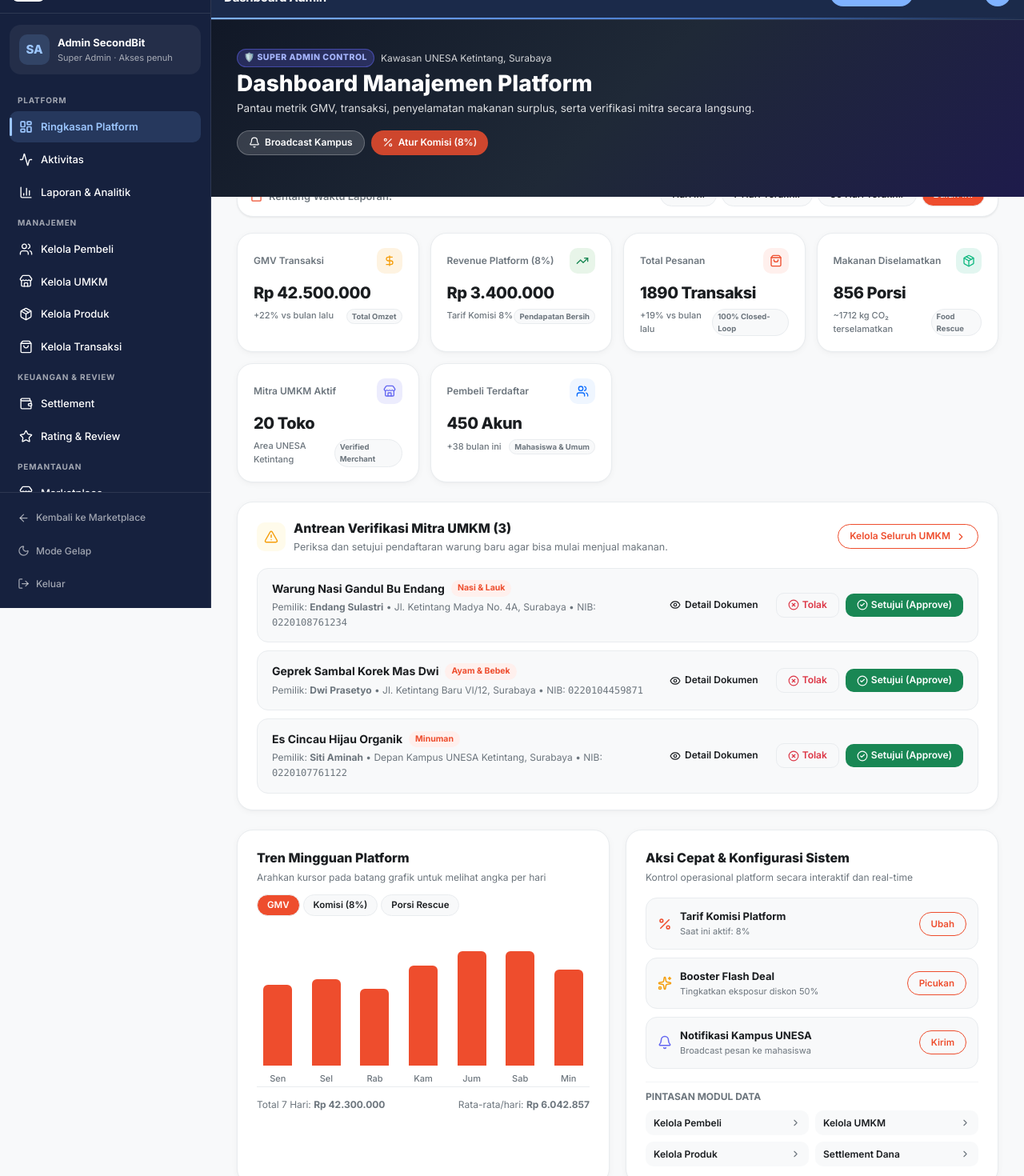
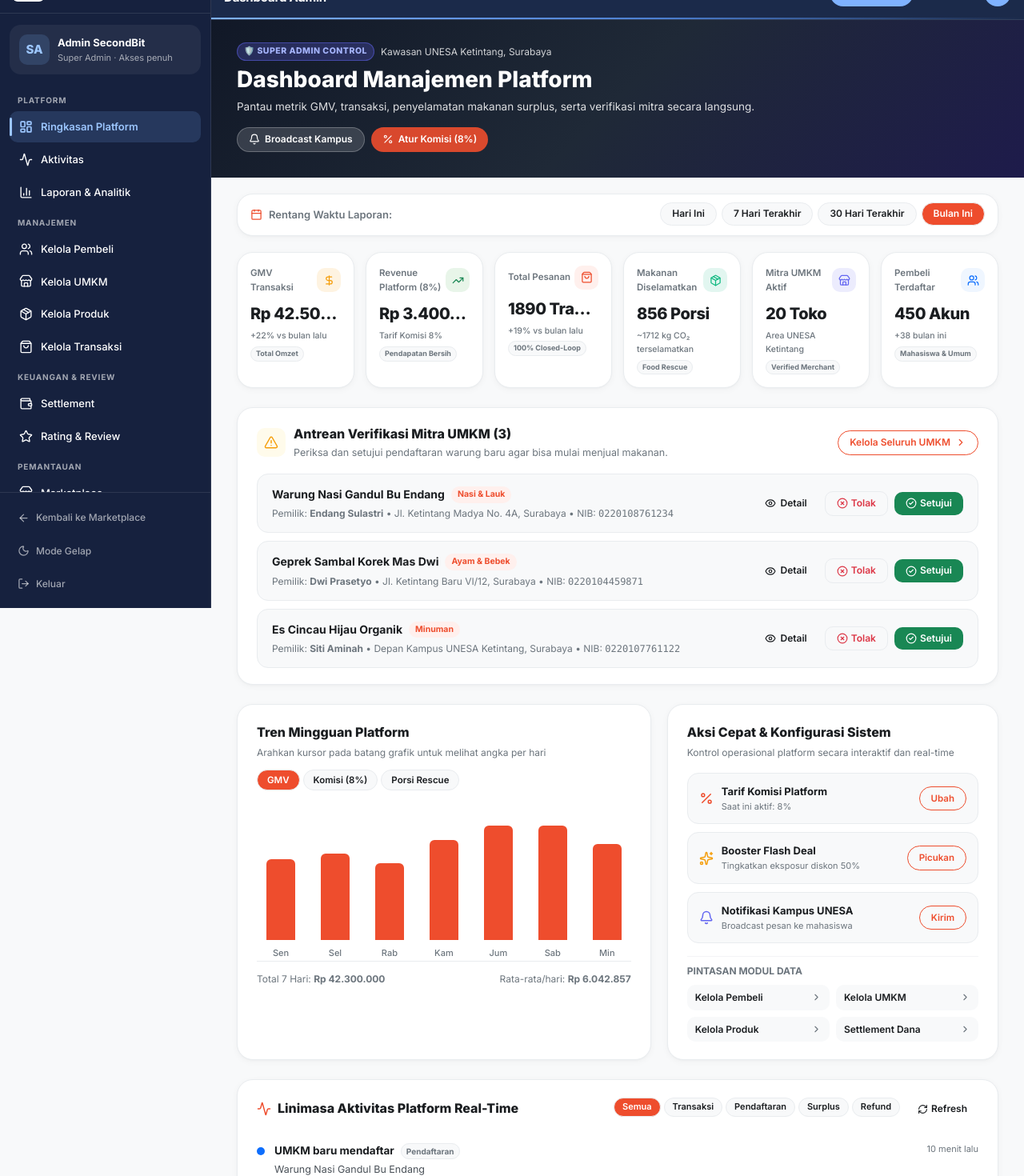
Before and after one commit to rickthor7/secondbit, a React (Vite) app: page /admin in a window 1280 px wide. Shown: the part 40-1510 px from the top of the page at 80% size. Built offline with nearby package versions, Linux system fonts and the light colour scheme.

Commit message:
fix(admin): perbaiki layout terpotong dan optimalkan responsivitas dashboard super admin

```diff
--- a/src/index.css
+++ b/src/index.css
@@ -761,6 +761,54 @@ button {
   }
 }
 
+/* Super Admin Responsive Layout Helpers */
+.admin-kpi-grid {
+  display: grid;
+  grid-template-columns: repeat(2, minmax(0, 1fr));
+  gap: 12px;
+  margin-bottom: 24px;
+}
+
+@media (min-width: 640px) {
+  .admin-kpi-grid {
+    grid-template-columns: repeat(3, minmax(0, 1fr));
+    gap: 14px;
+  }
+}
+
+@media (min-width: 1200px) {
+  .admin-kpi-grid {
+    grid-template-columns: repeat(6, minmax(0, 1fr));
+    gap: 14px;
+  }
+}
+
+.admin-two-col-grid {
+  display: grid;
+  grid-template-columns: 1fr;
+  gap: 20px;
+  margin-bottom: 24px;
+}
+
+@media (min-width: 1024px) {
+  .admin-two-col-grid {
+    grid-template-columns: 1.25fr 1fr;
+  }
+}
+
+.admin-stats-4-grid {
+  display: grid;
+  grid-template-columns: repeat(2, minmax(0, 1fr));
+  gap: 12px;
+  margin-bottom: 20px;
+}
+
+@media (min-width: 768px) {
+  .admin-stats-4-grid {
+    grid-template-columns: repeat(4, minmax(0, 1fr));
+  }
+}
+
 @media (min-width: 1024px) {
   .dash-sidebar {
     display: flex;
--- a/src/pages/admin/Dashboard.tsx
+++ b/src/pages/admin/Dashboard.tsx
@@ -416,10 +416,9 @@ export default function AdminDashboard() {
       <div
         style={{
           background: "linear-gradient(135deg, #111827 0%, #1F2937 50%, #1E1B4B 100%)",
-          padding: "36px 0 52px",
+          padding: "28px 0 32px",
           color: "#fff",
           position: "relative",
-          overflow: "hidden",
         }}
       >
         <div className="container" style={{ position: "relative", zIndex: 1 }}>
@@ -433,7 +432,7 @@ export default function AdminDashboard() {
             }}
           >
             <div>
-              <div style={{ display: "flex", alignItems: "center", gap: 8, marginBottom: 4 }}>
+              <div style={{ display: "flex", alignItems: "center", gap: 8, marginBottom: 6, flexWrap: "wrap" }}>
                 <span
                   style={{
                     backgroundColor: "rgba(99, 102, 241, 0.25)",
@@ -453,10 +452,10 @@ export default function AdminDashboard() {
                   Kawasan UNESA Ketintang, Surabaya
                 </span>
               </div>
-              <h1 style={{ fontSize: "clamp(22px, 3.2vw, 28px)", fontWeight: 800, lineHeight: 1.2 }}>
+              <h1 style={{ fontSize: "clamp(20px, 3.2vw, 28px)", fontWeight: 800, lineHeight: 1.25 }}>
                 Dashboard Manajemen Platform
               </h1>
-              <p style={{ fontSize: 13.5, opacity: 0.85, marginTop: 4 }}>
+              <p style={{ fontSize: 13.5, opacity: 0.85, marginTop: 6, maxWidth: 650, lineHeight: 1.5 }}>
                 Pantau metrik GMV, transaksi, penyelamatan makanan surplus, serta verifikasi mitra secara langsung.
               </p>
             </div>
@@ -487,7 +486,7 @@ export default function AdminDashboard() {
                 onClick={handleAdjustFee}
                 className="btn btn-sm"
                 style={{
-                  backgroundColor: "rgba(238, 77, 45, 0.85)",
+                  backgroundColor: "rgba(238, 77, 45, 0.9)",
                   color: "#fff",
                   border: "none",
                   borderRadius: "var(--radius-full)",
@@ -504,21 +503,21 @@ export default function AdminDashboard() {
         </div>
       </div>
 
-      <div className="container" style={{ marginTop: -26 }}>
+      <div className="container" style={{ paddingTop: 20 }}>
         {/* Time Filter Bar */}
         <div
           style={{
             backgroundColor: "var(--background)",
             border: "1px solid var(--border)",
             borderRadius: "var(--radius-xl)",
-            padding: "8px 16px",
+            padding: "10px 16px",
             marginBottom: 20,
             display: "flex",
             alignItems: "center",
             justifyContent: "space-between",
             flexWrap: "wrap",
-            gap: 10,
-            boxShadow: "var(--shadow-sm)",
+            gap: 12,
+            boxShadow: "var(--shadow-card)",
           }}
         >
           <div style={{ display: "flex", alignItems: "center", gap: 8, fontSize: 13, color: "var(--muted)", fontWeight: 600 }}>
@@ -526,7 +525,7 @@ export default function AdminDashboard() {
             <span>Rentang Waktu Laporan:</span>
           </div>
 
-          <div className="scroll-x" style={{ gap: 6 }}>
+          <div className="scroll-x" style={{ gap: 6, maxWidth: "100%", paddingBottom: 2 }}>
             {[
               { id: "today", label: "Hari Ini" },
               { id: "7d", label: "7 Hari Terakhir" },
@@ -546,6 +545,7 @@ export default function AdminDashboard() {
                   fontSize: 12,
                   fontWeight: 600,
                   padding: "5px 14px",
+                  whiteSpace: "nowrap",
                   transition: "all var(--transition-fast)",
                 }}
               >
@@ -558,13 +558,7 @@ export default function AdminDashboard() {
         {/* Dynamic KPI Cards */}
         <div
           id="admin-overview"
-          className="dash-section"
-          style={{
-            display: "grid",
-            gridTemplateColumns: "repeat(auto-fit, minmax(180px, 1fr))",
-            gap: 14,
-            marginBottom: 24,
-          }}
+          className="dash-section admin-kpi-grid"
         >
           {[
             {
@@ -631,39 +625,51 @@ export default function AdminDashboard() {
                   border: "1px solid var(--border)",
                   borderRadius: "var(--radius-xl)",
                   boxShadow: "var(--shadow-card)",
-                  padding: "18px 20px",
+                  padding: "16px 16px",
                   display: "flex",
                   flexDirection: "column",
                   gap: 8,
+                  minWidth: 0,
                 }}
               >
                 <div style={{ display: "flex", alignItems: "center", justifyContent: "space-between" }}>
-                  <span style={{ fontSize: 12, color: "var(--muted)", fontWeight: 600 }}>{kpi.label}</span>
+                  <span style={{ fontSize: 11.5, color: "var(--muted)", fontWeight: 600 }}>{kpi.label}</span>
                   <div
                     style={{
-                      width: 32,
-                      height: 32,
+                      width: 30,
+                      height: 30,
                       borderRadius: "var(--radius-md)",
                       backgroundColor: kpi.bg,
                       color: kpi.color,
                       display: "flex",
                       alignItems: "center",
                       justifyContent: "center",
+                      flexShrink: 0,
                     }}
                   >
-                    <Icon size={16} />
+                    <Icon size={15} />
                   </div>
                 </div>
 
                 <div>
-                  <div style={{ fontSize: 20, fontWeight: 900, color: "var(--foreground)", letterSpacing: "-0.4px" }}>
+                  <div
+                    style={{
+                      fontSize: "clamp(16px, 1.6vw, 20px)",
+                      fontWeight: 900,
+                      color: "var(--foreground)",
+                      letterSpacing: "-0.4px",
+                      whiteSpace: "nowrap",
+                      overflow: "hidden",
+                      textOverflow: "ellipsis",
+                    }}
+                  >
                     {kpi.value}
                   </div>
-                  <div style={{ display: "flex", alignItems: "center", justifyContent: "space-between", marginTop: 4 }}>
-                    <span style={{ fontSize: 11, color: "var(--muted)", fontWeight: 500 }}>{kpi.change}</span>
+                  <div style={{ display: "flex", alignItems: "center", justifyContent: "space-between", marginTop: 4, flexWrap: "wrap", gap: 4 }}>
+                    <span style={{ fontSize: 10.5, color: "var(--muted)", fontWeight: 500 }}>{kpi.change}</span>
                     <span
                       style={{
-                        fontSize: 9.5,
+                        fontSize: 9,
                         fontWeight: 700,
                         backgroundColor: "var(--surface)",
                         border: "1px solid var(--border)",
@@ -757,8 +763,8 @@ export default function AdminDashboard() {
                     transition: "all var(--transition-fast)",
                   }}
                 >
-                  <div style={{ minWidth: 200, flex: 1 }}>
-                    <div style={{ display: "flex", alignItems: "center", gap: 8 }}>
+                  <div style={{ minWidth: 200, flex: "1 1 240px" }}>
+                    <div style={{ display: "flex", alignItems: "center", gap: 8, flexWrap: "wrap" }}>
                       <h4 style={{ fontSize: 14, fontWeight: 700, color: "var(--foreground)" }}>
                         {item.name}
                       </h4>
@@ -775,12 +781,12 @@ export default function AdminDashboard() {
                         {item.category}
                       </span>
                     </div>
-                    <div style={{ fontSize: 12, color: "var(--muted)", marginTop: 2 }}>
+                    <div style={{ fontSize: 12, color: "var(--muted)", marginTop: 4, lineHeight: 1.5, wordBreak: "break-word" }}>
                       Pemilik: <strong>{item.owner}</strong> • {item.address} • NIB: <code>{item.nib}</code>
                     </div>
                   </div>
 
-                  <div style={{ display: "flex", alignItems: "center", gap: 8 }}>
+                  <div style={{ display: "flex", alignItems: "center", gap: 8, flexWrap: "wrap" }}>
                     <button
                       type="button"
                       onClick={() => handleViewDetails(item)}
@@ -788,7 +794,7 @@ export default function AdminDashboard() {
                       style={{ fontSize: 12, gap: 5, borderRadius: "var(--radius-md)" }}
                     >
                       <Eye size={14} />
-                      <span>Detail Dokumen</span>
+                      <span>Detail</span>
                     </button>
 
                     <button
@@ -821,7 +827,7 @@ export default function AdminDashboard() {
                       }}
                     >
                       <CheckCircle2 size={14} />
-                      <span>Setujui (Approve)</span>
+                      <span>Setujui</span>
                     </button>
                   </div>
                 </div>
@@ -844,14 +850,7 @@ export default function AdminDashboard() {
         </div>
 
         {/* Interactive Chart + Quick Controls Section */}
-        <div
-          style={{
-            display: "grid",
-            gridTemplateColumns: "repeat(auto-fit, minmax(320px, 1fr))",
-            gap: 20,
-            marginBottom: 24,
-          }}
-        >
+        <div className="admin-two-col-grid">
           {/* Interactive Chart */}
           <div
             style={{
@@ -862,6 +861,7 @@ export default function AdminDashboard() {
               padding: "22px 24px",
               display: "flex",
               flexDirection: "column",
+              minWidth: 0,
             }}
           >
             <div
@@ -972,6 +972,7 @@ export default function AdminDashboard() {
                     key={item.day}
                     style={{
                       flex: 1,
+                      minWidth: 0,
                       display: "flex",
                       flexDirection: "column",
                       alignItems: "center",
@@ -1030,7 +1031,7 @@ export default function AdminDashboard() {
               })}
             </div>
 
-            <div style={{ display: "flex", justifyContent: "space-between", marginTop: 12, fontSize: 12, color: "var(--muted)" }}>
+            <div style={{ display: "flex", justifyContent: "space-between", marginTop: 12, fontSize: 12, color: "var(--muted)", flexWrap: "wrap", gap: 8 }}>
               <span>Total 7 Hari: <strong>{chartMetric === "rescue" ? "816 porsi" : formatPrice(weeklyData.reduce((a, b) => a + (chartMetric === "revenue" ? Math.round((b.gmv * platformFee) / 100) : b.gmv), 0))}</strong></span>
               <span>Rata-rata/hari: <strong>{chartMetric === "rescue" ? "116 porsi" : formatPrice(Math.round(weeklyData.reduce((a, b) => a + (chartMetric === "revenue" ? Math.round((b.gmv * platformFee) / 100) : b.gmv), 0) / 7))}</strong></span>
             </div>
@@ -1047,6 +1048,7 @@ export default function AdminDashboard() {
               display: "flex",
               flexDirection: "column",
               gap: 16,
+              minWidth: 0,
             }}
           >
             <div>
@@ -1152,7 +1154,7 @@ export default function AdminDashboard() {
               <div style={{ fontSize: 12, fontWeight: 700, color: "var(--muted)", marginBottom: 8 }}>
                 PINTASAN MODUL DATA
               </div>
-              <div style={{ display: "grid", gridTemplateColumns: "1fr 1fr", gap: 8 }}>
+              <div style={{ display: "grid", gridTemplateColumns: "repeat(auto-fit, minmax(130px, 1fr))", gap: 8 }}>
                 {[
                   { label: "Kelola Pembeli", path: "/admin/users" },
                   { label: "Kelola UMKM", path: "/admin/umkm" },
@@ -1258,9 +1260,10 @@ export default function AdminDashboard() {
                 style={{
                   display: "flex",
                   alignItems: "flex-start",
-                  gap: 14,
+                  gap: 12,
                   padding: "12px 0",
                   borderBottom: idx < filteredActivities.length - 1 ? "1px solid var(--border-light)" : "none",
+                  flexWrap: "wrap",
                 }}
               >
                 <div
@@ -1273,8 +1276,8 @@ export default function AdminDashboard() {
                     flexShrink: 0,
                   }}
                 />
-                <div style={{ flex: 1, minWidth: 0 }}>
-                  <div style={{ display: "flex", alignItems: "center", gap: 8 }}>
+                <div style={{ flex: 1, minWidth: 200 }}>
+                  <div style={{ display: "flex", alignItems: "center", gap: 8, flexWrap: "wrap" }}>
                     <span style={{ fontSize: 13.5, fontWeight: 700, color: "var(--foreground)" }}>
                       {item.action}
                     </span>
@@ -1292,11 +1295,11 @@ export default function AdminDashboard() {
                       {item.tag}
                     </span>
                   </div>
-                  <div style={{ fontSize: 12.5, color: "var(--foreground-secondary)", marginTop: 2 }}>
+                  <div style={{ fontSize: 12.5, color: "var(--foreground-secondary)", marginTop: 2, wordBreak: "break-word" }}>
                     {item.detail}
                   </div>
                 </div>
-                <span style={{ fontSize: 11, color: "var(--muted)", whiteSpace: "nowrap" }}>
+                <span style={{ fontSize: 11, color: "var(--muted)", whiteSpace: "nowrap", flexShrink: 0 }}>
                   {item.time}
                 </span>
               </div>
```
Also changed, not shown: src/pages/admin/Activity.tsx (+1 -8 lines), src/pages/admin/ModulePage.tsx (+1 -8 lines), src/pages/admin/Reports.tsx (+1 -8 lines).
